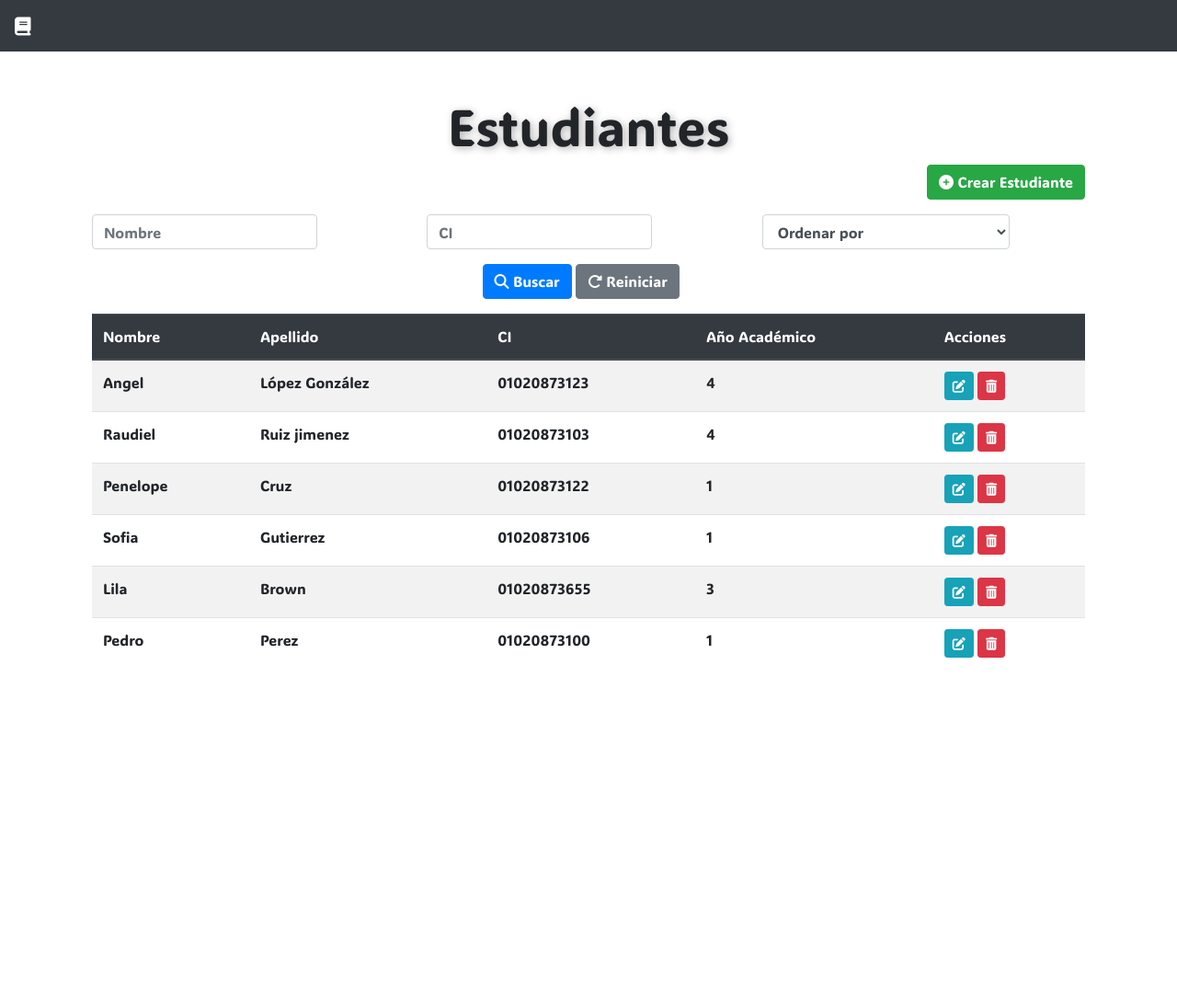
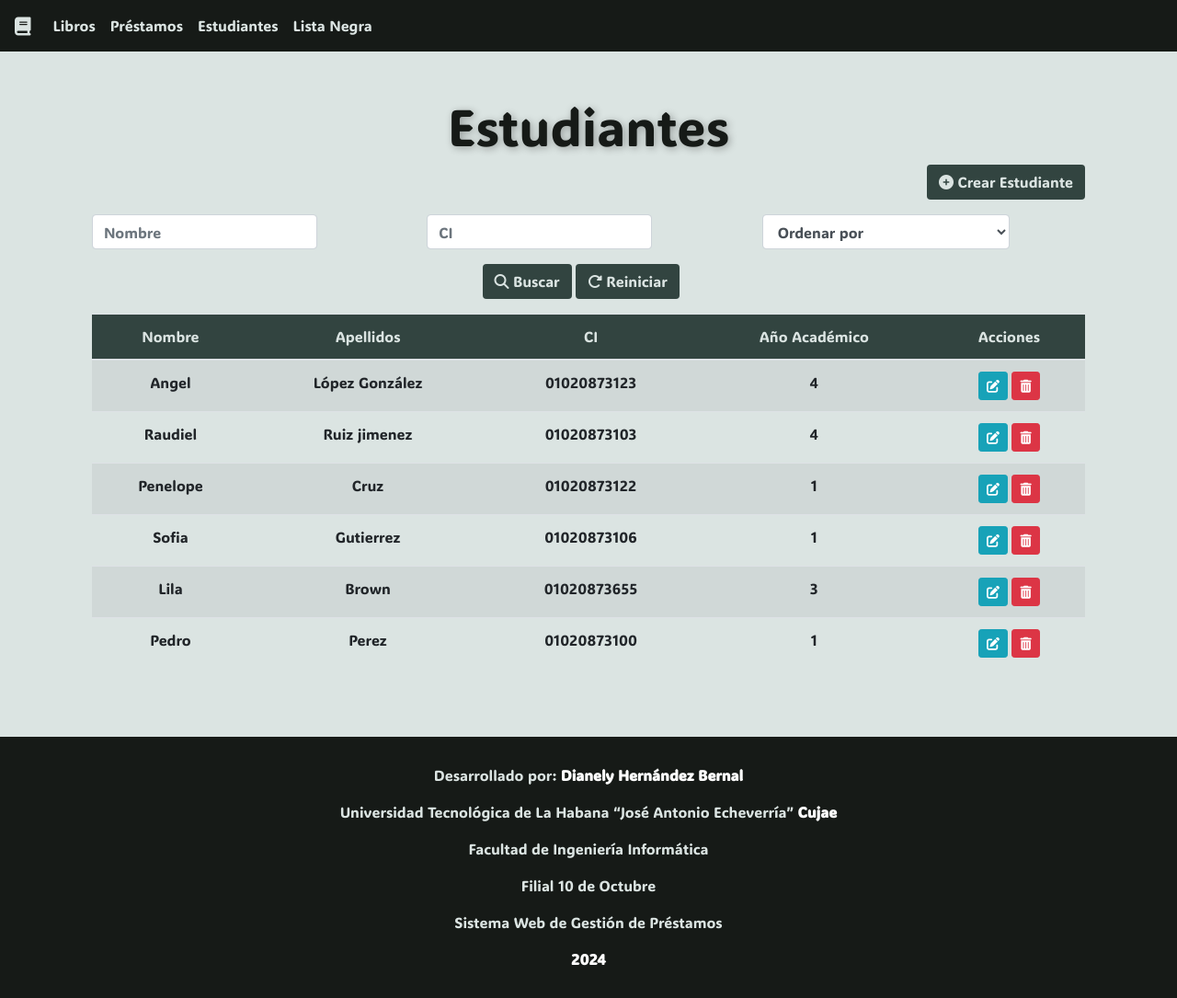
Before and after one commit to oslianyabel/Biblioteca, a Django app: page /estudiantes/ in a window 1280 px wide. Shown: the whole page at 92% size. Before the commit the page ends 715 px from the top, so only its background shows below. Run offline with Django 4.2, Linux system fonts and the light colour scheme; data comes from the database, SQL or seed files in the repository; both versions use the stored data as it was after the commit; some libraries are stand-ins or nearby versions.

Commit message:
permisos limitados

```diff
--- a/app/templates/app/base.html
+++ b/app/templates/app/base.html
@@ -9,11 +9,50 @@
     <link rel="stylesheet" href="{% static 'app/font-awesome/css/all.css' %}">
     <link rel="stylesheet" href="{% static 'app/Bootstrap/css/bootstrap.css' %}">
     <style>
-        #nav-bar {
-            background-color: #343a40;
+        :root {
+            --color-primario: #161a17;
+            --color-secundario: #324440;
+            --color-terciario: #dbe4e2;
+            --color-cuarto: #cb9e9d;
+        }
+        body {
+            background-color: var(--color-terciario);
+        }
+        .primary-color {
+            background-color: var(--color-primario);
+            color: var(--color-terciario);
+        }
+        .secondary-color {
+            background-color: var(--color-secundario);
+            color: var(--color-terciario);
+        }
+        .btn-color {
+            background-color: var(--color-secundario);
+            color: var(--color-terciario);
+        }
+        .btn-color:hover {
+            background-color: var(--color-cuarto);
+            color: var(--color-primario);
+        }
+        p, b, a {
+            color: var(--color-terciario);
+        }
+        a:hover {
+            color: var(--color-cuarto);
+        }
+        h1, h2, h3, h4 {
+            color: var(--color-primario);
         }
         .nav-link {
-            color: white !important;
+            color: var(--color-terciario);
+        }
+        footer {
+            margin-top: 50px;
+            padding: 30px 100px;
+            text-align: center;
+        }
+        footer b {
+            color: white;
         }
         @font-face {
             font-family: Ubuntu;
@@ -35,39 +74,24 @@
     </style>
 </head>
 <body>
-    <nav class="navbar navbar-expand-lg navbar-light" id="nav-bar">
-        <a class="navbar-brand" href="#" style="color: white;"><i class="fas fa-book"></i> </a>
+    <nav class="navbar navbar-expand-lg primary-color" id="nav-bar">
+        <a class="navbar-brand" href="#"><i class="fas fa-book"></i> </a>
         <ul class="navbar-nav">
-            {% if user.is_authenticated %}
-                {% if role == 'bibliotecario' %}
             <li class="nav-item">
                 <a class="nav-link" href="{% url 'libro-list' %}">Libros</a>
             </li>
+
             <li class="nav-item">
                 <a class="nav-link" href="{% url 'prestamo-list' %}">Préstamos</a>
             </li>
-                {% elif role == 'directivo' %}
+
             <li class="nav-item">
                 <a class="nav-link" href="{% url 'estudiante-list' %}">Estudiantes</a>
             </li>
+
             <li class="nav-item">
                 <a class="nav-link" href="#">Lista Negra</a>
             </li>
-                {% elif role == 'administrador' %}
-                    <li class="nav-item">
-                        <a class="nav-link" href="{% url 'libro-list' %}">Libros</a>
-                    </li>
-                    <li class="nav-item">
-                        <a class="nav-link" href="{% url 'prestamo-list' %}">Préstamos</a>
-                    </li>
-                    <li class="nav-item">
-                        <a class="nav-link" href="{% url 'estudiante-list' %}">Estudiantes</a>
-                    </li>
-                    <li class="nav-item">
-                        <a class="nav-link" href="#">Lista Negra</a>
-                    </li>
-                {% endif %}
-            {% endif %}
         </ul>
     </nav>
 
@@ -77,6 +101,15 @@
         {% endblock %}
     </div>
 
+    <footer class="primary-color">
+        <p>Desarrollado por: <b>Dianely Hernández Bernal</b></p>
+        <p>Universidad Tecnológica de La Habana “José Antonio Echeverría” <b>Cujae</b></p>
+        <p>Facultad de Ingeniería Informática</p>
+        <p>Filial 10 de Octubre</p>
+        <p>Sistema Web de Gestión de Préstamos</p>
+        <b>2024</b>
+    </footer>
+
     <script src="{% static 'app/Bootstrap/js/bootstrap.js' %}"></script>
 </body>
 </html>
--- a/app/templates/app/estudiante_list.html
+++ b/app/templates/app/estudiante_list.html
@@ -10,7 +10,7 @@
 
     <!-- Botón para crear nuevo estudiante -->
     <div class="text-right mb-3">
-        <a href="{% url 'estudiante-create' %}" class="btn btn-success">
+        <a href="{% url 'estudiante-create' %}" class="btn btn-color">
             <i class="fas fa-plus-circle"></i> Crear Estudiante
         </a>
     </div>
@@ -32,61 +32,61 @@
                 </select>
             </div>
             <div class="col-md-12 text-center mt-3">
-                <button type="submit" class="btn btn-primary"><i class="fas fa-search"></i></i> Buscar</button>
-                <a href="{% url 'estudiante-list' %}" class="btn btn-secondary"><i class="fas fa-redo-alt"></i> Reiniciar</a>
+                <button type="submit" class="btn btn-color"><i class="fas fa-search"></i> Buscar</button>
+                <a href="{% url 'estudiante-list' %}" class="btn btn-color"><i class="fas fa-redo-alt"></i> Reiniciar</a>
             </div>
         </div>
     </form>
 
     <!-- Tabla de estudiantes -->
     <table class="table table-striped">
-        <thead class="thead-dark">
+        <thead class="secondary-color">
             <tr>
-                <th>Nombre</th>
-                <th>Apellido</th>
-                <th>CI</th>
-                <th>Año Académico</th>
-                <th>Acciones</th>
+                <th class="text-center">Nombre</th>
+                <th class="text-center">Apellidos</th>
+                <th class="text-center">CI</th>
+                <th class="text-center">Año Académico</th>
+                <th class="text-center">Acciones</th>
             </tr>
         </thead>
         <tbody>
             {% for estudiante in estudiantes %}
             <tr>
-                <td>{{ estudiante.nombre }}</td>
-                <td>{{ estudiante.apellidos }}</td>
-                <td>{{ estudiante.CI }}</td>
-                <td>{{ estudiante.anno_academico }}</td>
-                <td>
+                <td class="text-center">{{ estudiante.nombre }}</td>
+                <td class="text-center">{{ estudiante.apellidos }}</td>
+                <td class="text-center">{{ estudiante.CI }}</td>
+                <td class="text-center">{{ estudiante.anno_academico }}</td>
+                <td class="text-center">
                     <a href="{% url 'estudiante-update' estudiante.id %}" class="btn btn-info btn-sm"><i class="fas fa-edit"></i></a>
                     <a href="{% url 'estudiante-delete' estudiante.id %}" class="btn btn-danger btn-sm"><i class="fas fa-trash-alt"></i></a>
                 </td>
             </tr>
             {% empty %}
             <tr>
-                <td colspan="6" class="text-center">No hay estudiantes registrados.</td>
+                <td colspan="5" class="text-center">No hay estudiantes registrados.</td>
             </tr>
             {% endfor %}
         </tbody>
     </table>
 
     <!-- Paginación -->
-    <div class="d-flex justify-content-center">
-        {% if is_paginated %}
-            <nav>
-                <ul class="pagination">
-                    {% if page_obj.has_previous %}
-                        <li class="page-item"><a class="page-link" href="?page={{ page_obj.previous_page_number }}">Anterior</a></li>
-                    {% endif %}
-                    {% for num in page_obj.paginator.page_range %}
-                        <li class="page-item {% if page_obj.number == num %}active{% endif %}"><a class="page-link" href="?page={{ num }}">{{ num }}</a></li>
-                    {% endfor %}
-                    {% if page_obj.has_next %}
-                        <li class="page-item"><a class="page-link" href="?page={{ page_obj.next_page_number }}">Siguiente</a></li>
-                    {% endif %}
-                </ul>
-            </nav>
-        {% endif %}
+    <div class="d-flex justify-content-between mt-4">
+        <div>
+            {% if estudiantes.has_previous %}
+                <a href="?page={{ estudiantes.previous_page_number }}" class="btn btn-color">
+                    <i class="fas fa-chevron-left"></i> Anterior
+                </a>
+            {% endif %}
+        </div>
+        <div>
+            {% if estudiantes.has_next %}
+                <a href="?page={{ estudiantes.next_page_number }}" class="btn btn-color">
+                    Siguiente <i class="fas fa-chevron-right"></i>
+                </a>
+            {% endif %}
+        </div>
     </div>
+
 </div>
 
 {% endblock %}
--- a/app/urls.py
+++ b/app/urls.py
@@ -23,6 +23,7 @@ urlpatterns = [
     path('prestamos/<int:pk>/editar/', PrestamoUpdateView.as_view(), name='prestamo-update'),
     path('prestamos/<int:pk>/eliminar/', PrestamoDeleteView.as_view(), name='prestamo-delete'),
 
-    #Login
+    #Extra
     path('login/', user_login, name='login'),
+    path('accounts/login/', user_login, name='login'),
 ]
--- a/app/views.py
+++ b/app/views.py
@@ -3,7 +3,25 @@ from django.views.generic import ListView, DetailView, CreateView, UpdateView, D
 from django.contrib.auth import authenticate, login
 from django.shortcuts import render, redirect
 from django.contrib.auth.forms import AuthenticationForm
+from django.core.paginator import Paginator
+from django.contrib.auth.decorators import user_passes_test
+from django.utils.decorators import method_decorator
 from .models import Estudiante, Libro, Prestamo
+from.forms import *
+
+def group_required(rol):
+    """
+    Función auxiliar para verificar si el usuario pertenece a un grupo específico.
+    """
+    def in_group(user):
+        roles = list(user.groups.values_list('name', flat=True))
+        if "administrador" in roles:
+            return True
+
+        print(roles)
+        return rol in roles
+
+    return user_passes_test(in_group)
 
 # Listar estudiantes
 class EstudianteListView(ListView):
@@ -13,15 +31,11 @@ class EstudianteListView(ListView):
 
     def get_context_data(self, **kwargs):
         context = super().get_context_data(**kwargs)
-        user = self.request.user
-        context['role'] = None
-        grupos = list(user.groups.values_list('name', flat=True))
-        if "administrador" in grupos:
-            context['role'] = "administrador"
-        elif "directivo" in grupos:
-            context['role'] = "directivo"
-        elif "bibliotecario" in grupos:
-            context['role'] = "bibliotecario"
+        estudiantes = Estudiante.objects.all()
+        paginator = Paginator(estudiantes, 10)
+        page = self.request.GET.get("page")
+        estudiantes = paginator.get_page(page)
+        context["estudiantes"] = estudiantes
 
         return context
 
@@ -31,34 +45,23 @@ class EstudianteDetailView(DetailView):
     template_name = 'estudiante_detail.html'
 
 # Crear un nuevo estudiante
+@method_decorator(group_required('directivo'), name='dispatch')
 class EstudianteCreateView(CreateView):
     model = Estudiante
     template_name = 'form.html'
-    fields = ['nombre', 'apellidos', 'edad', 'anno_academico', 'CI', 'telefono']
+    form_class = EstudianteForm
     success_url = reverse_lazy('estudiante-list')
 
 # Actualizar un estudiante
+@method_decorator(group_required('directivo'), name='dispatch')
 class EstudianteUpdateView(UpdateView):
     model = Estudiante
     template_name = 'form.html'
-    fields = ['nombre', 'apellidos', 'edad', 'anno_academico', 'CI', 'telefono']
+    form_class = EstudianteForm
     success_url = reverse_lazy('estudiante-list')
 
-    def get_context_data(self, **kwargs):
-        context = super().get_context_data(**kwargs)
-        user = self.request.user
-        context['role'] = None
-        grupos = list(user.groups.values_list('name', flat=True))
-        if "administrador" in grupos:
-            context['role'] = "administrador"
-        elif "directivo" in grupos:
-            context['role'] = "directivo"
-        elif "bibliotecario" in grupos:
-            context['role'] = "bibliotecario"
-
-        return context
-
 # Eliminar un estudiante
+@method_decorator(group_required('directivo'), name='dispatch')
 class EstudianteDeleteView(DeleteView):
     model = Estudiante
     template_name = 'estudiante_confirm_delete.html'
@@ -74,15 +77,11 @@ class LibroListView(ListView):
 
     def get_context_data(self, **kwargs):
         context = super().get_context_data(**kwargs)
-        user = self.request.user
-        context['role'] = None
-        grupos = list(user.groups.values_list('name', flat=True))
-        if "administrador" in grupos:
-            context['role'] = "administrador"
-        elif "directivo" in grupos:
-            context['role'] = "directivo"
-        elif "bibliotecario" in grupos:
-            context['role'] = "bibliotecario"
+        libros = Libro.objects.all()
+        paginator = Paginator(libros, 10)
+        page = self.request.GET.get("page")
+        libros = paginator.get_page(page)
+        context["libros"] = libros
 
         return context
 
@@ -92,34 +91,23 @@ class LibroDetailView(DetailView):
     template_name = 'libro_detail.html'
 
 # Crear un nuevo libro
+@method_decorator(group_required('bibliotecario'), name='dispatch')
 class LibroCreateView(CreateView):
     model = Libro
     template_name = 'form.html'
-    fields = ['titulo', 'categoria', 'cantidad_disponible', 'cantidad_prestada', 'autor', 'editorial', 'descripcion']
+    form_class = LibroForm
     success_url = reverse_lazy('libro-list')
 
 # Actualizar un libro
+@method_decorator(group_required('bibliotecario'), name='dispatch')
 class LibroUpdateView(UpdateView):
     model = Libro
     template_name = 'form.html'
-    fields = ['titulo', 'categoria', 'cantidad_disponible', 'cantidad_prestada', 'autor', 'editorial', 'descripcion']
+    form_class = LibroForm
     success_url = reverse_lazy('libro-list')
 
-    def get_context_data(self, **kwargs):
-        context = super().get_context_data(**kwargs)
-        user = self.request.user
-        context['role'] = None
-        grupos = list(user.groups.values_list('name', flat=True))
-        if "administrador" in grupos:
-            context['role'] = "administrador"
-        elif "directivo" in grupos:
-            context['role'] = "directivo"
-        elif "bibliotecario" in grupos:
-            context['role'] = "bibliotecario"
-
-        return context
-
 # Eliminar un libro
+@method_decorator(group_required('bibliotecario'), name='dispatch')
 class LibroDeleteView(DeleteView):
     model = Libro
     template_name = 'libro_confirm_delete.html'
@@ -135,15 +123,11 @@ class PrestamoListView(ListView):
 
     def get_context_data(self, **kwargs):
         context = super().get_context_data(**kwargs)
-        user = self.request.user
-        context['role'] = None
-        grupos = list(user.groups.values_list('name', flat=True))
-        if "administrador" in grupos:
-            context['role'] = "administrador"
-        elif "directivo" in grupos:
-            context['role'] = "directivo"
-        elif "bibliotecario" in grupos:
-            context['role'] = "bibliotecario"
+        prestamos = Prestamo.objects.all()
+        paginator = Paginator(prestamos, 10)
+        page = self.request.GET.get("page")
+        prestamos = paginator.get_page(page)
+        context["prestamos"] = prestamos
 
         return context
 
@@ -153,41 +137,30 @@ class PrestamoDetailView(DetailView):
     template_name = 'prestamo_detail.html'
 
 # Crear un nuevo préstamo
+@method_decorator(group_required('bibliotecario'), name='dispatch')
 class PrestamoCreateView(CreateView):
     model = Prestamo
     template_name = 'form.html'
-    fields = ['fecha', 'estudiante', 'libro']
+    form_class = PrestamoForm
     success_url = reverse_lazy('prestamo-list')
 
 # Actualizar un préstamo
+@method_decorator(group_required('bibliotecario'), name='dispatch')
 class PrestamoUpdateView(UpdateView):
     model = Prestamo
     template_name = 'form.html'
-    fields = ['fecha', 'estudiante', 'libro']
+    form_class = PrestamoForm
     success_url = reverse_lazy('prestamo-list')
 
-    def get_context_data(self, **kwargs):
-        context = super().get_context_data(**kwargs)
-        user = self.request.user
-        context['role'] = None
-        grupos = list(user.groups.values_list('name', flat=True))
-        if "administrador" in grupos:
-            context['role'] = "administrador"
-        elif "directivo" in grupos:
-            context['role'] = "directivo"
-        elif "bibliotecario" in grupos:
-            context['role'] = "bibliotecario"
-
-        return context
-
 # Eliminar un préstamo
+@method_decorator(group_required('bibliotecario'), name='dispatch')
 class PrestamoDeleteView(DeleteView):
     model = Prestamo
     template_name = 'prestamo_confirm_delete.html'
     success_url = reverse_lazy('prestamo-list')
 
 
-#=====================================================LOGIN=====================================================
+#=====================================================EXTRA=====================================================
 def user_login(request):
     if request.method == 'POST':
         form = AuthenticationForm(request, data=request.POST)
@@ -197,4 +170,4 @@ def user_login(request):
             return redirect('libro-list')
     else:
         form = AuthenticationForm()
-    return render(request, 'app/login.html', {'form': form})
+    return render(request, 'accounts/login.html', {'form': form})
```
Also changed, not shown: app/forms.py (added, +189 -0 lines), app/models.py (+6 -6 lines), app/templates/accounts/login.html (renamed from app/templates/app/login.html, +45 -3 lines), app/templates/app/libro_list.html (+22 -30 lines), app/templates/app/prestamo_list.html (+21 -21 lines), app/templates/form.html (+13 -2 lines), app/migrations/0003_alter_libro_categoria.py (added), app/static/app/images/fondo1.jpg (added), app/static/app/images/fondo2.jpg (added), db.sqlite3. Lines whose indentation alone changed are shown as unchanged.
